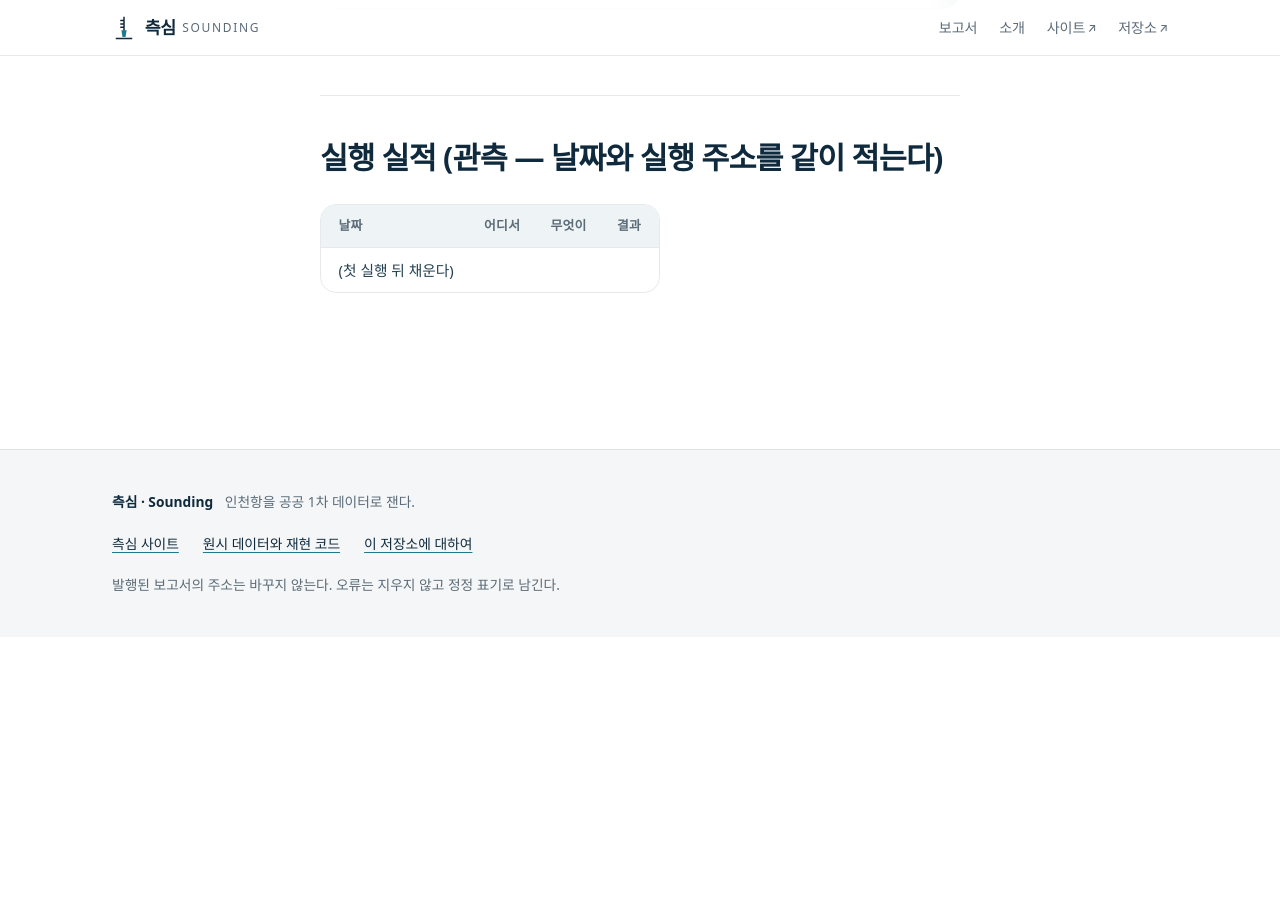
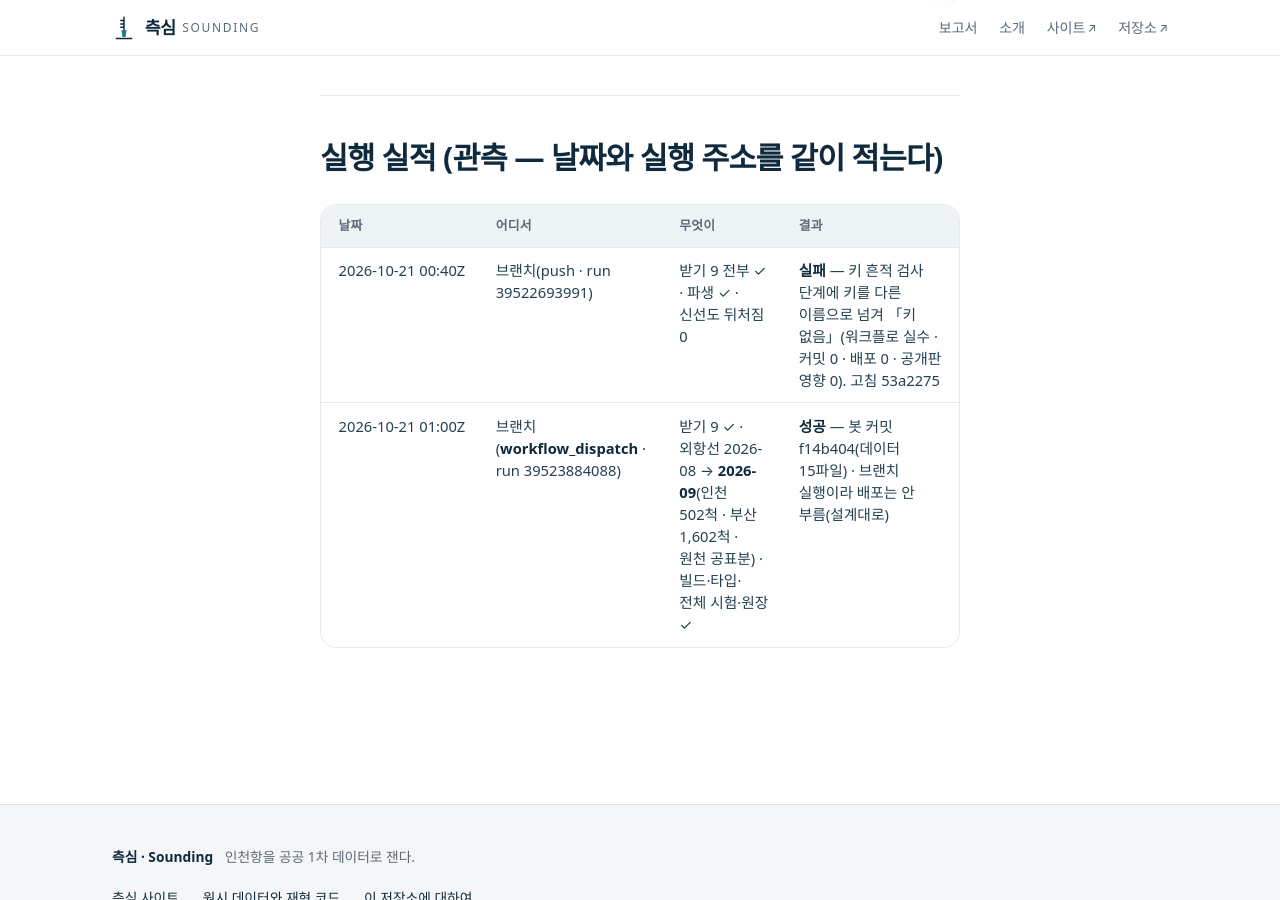
Before and after one commit to jisangj03-dev/incheon-port-analysis, a Jekyll site: the page built from docs/자동갱신_원천표.md, in a window 1280 px wide and 900 px high, scrolled down 3297 px. Built offline with Jekyll 4.4.1, drawn with Linux system fonts in a browser that asks for light colours; some web fonts are replaced; our own code applies the rules of GitHub Pages for plain Markdown files; before the commit the page ends 3934 px from its top, so only the background shows below that.

Commit message:
refresh — 수동 실행 deploy 입력(새 공표가 없어도 시험 뒤 main 이면 배포 · 배포 구간 증명) · 원천표 실행 실적 둘 · STATUS
Co-Authored-By: Claude Opus 5.5 <noreply@anthropic.com>
Claude-Session: https://claude.ai/code/session_01L59oEoiMW7KHoJRFFkcN4Q

```diff
--- a/docs/자동갱신_원천표.md
+++ b/docs/자동갱신_원천표.md
@@ -55,4 +55,5 @@
 
 | 날짜 | 어디서 | 무엇이 | 결과 |
 |---|---|---|---|
-| (첫 실행 뒤 채운다) | | | |
+| 2026-10-21 00:40Z | 브랜치(push · run 39522693991) | 받기 9 전부 ✓ · 파생 ✓ · 신선도 뒤처짐 0 | **실패** — 키 흔적 검사 단계에 키를 다른 이름으로 넘겨 「키 없음」(워크플로 실수 · 커밋 0 · 배포 0 · 공개판 영향 0). 고침 53a2275 |
+| 2026-10-21 01:00Z | 브랜치(**workflow_dispatch** · run 39523884088) | 받기 9 ✓ · 외항선 2026-08 → **2026-09**(인천 502척 · 부산 1,602척 · 원천 공표분) · 빌드·타입·전체 시험·원장 ✓ | **성공** — 봇 커밋 f14b404(데이터 15파일) · 브랜치 실행이라 배포는 안 부름(설계대로) |
```
Also changed, not shown: docs/STATUS.md (+1 -0 lines), .github/workflows/refresh.yml.
